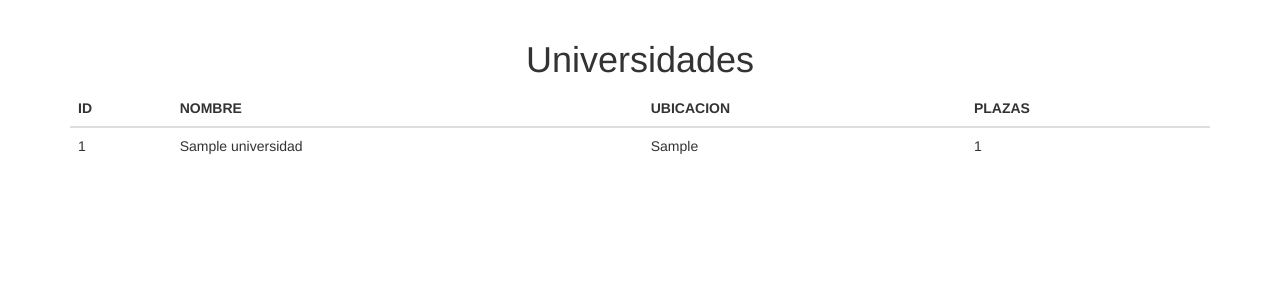
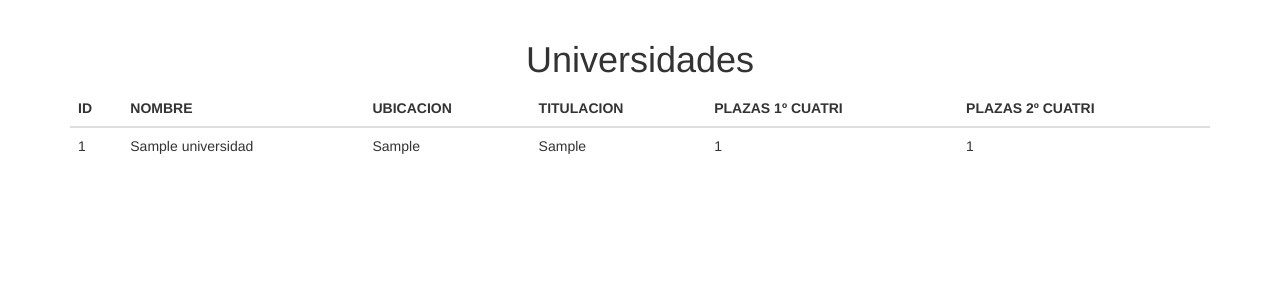
Before and after one commit to alexalvarezg/U2U_app, a Flask app: page /universidades in a window 1280 px wide. Shown: the part 52-352 px from the top of the page. Run offline with Flask 2, Linux system fonts and the light colour scheme; the visitor is signed in with stand-in values (Sample User, id 1); tables that the repository leaves empty hold one stand-in row (values such as "Sample post"); some libraries are stand-ins or nearby versions.

Commit message:
incorporados cambios a universidad en query y html

```diff
--- a/app/new_views.py
+++ b/app/new_views.py
@@ -152,17 +152,18 @@ def select_estudiantes_idiomas():
 @app.route("/universidades")
 def select_universidades():
     if 'logged_in' in session:
-        output = db.engine.execute('SELECT * FROM universidad;').fetchall()
+        output = db.engine.execute('Select u.id, u.nombre, u.ubicacion, t.codigo, u.plazas1, u.plazas2 from universidad u, titulaciones t, aux_titulacion_universidad a where u.id=a.id_universidad and t.id = a.id_titulacion order by u.id;').fetchall()
         return render_template('Admin/Universidad.html',result=output)
     else:
         flash('Primero debe inciar sesión o registrarse','danger')
         return redirect(url_for('login'))
 
 
+
 @app.route("/universidades_con_idiomas")
 def select_universidades_idiomas():
     if 'logged_in' in session:
-        output = db.engine.execute('SELECT U.id, nombre, ubicacion, plazas, idioma, nivel FROM universidad U, titulo T, aux_titulo_universidad A WHERE U.id=A.id_universidad AND T.id = A.id_titulo ORDER BY U.id;').fetchall()
+        output = db.engine.execute('SELECT U.id, nombre, ubicacion, plazas1, plazas2, idioma, nivel, tipo FROM universidad U, titulo T, aux_titulo_universidad A WHERE U.id=A.id_universidad AND T.id = A.id_titulo ORDER BY U.id;').fetchall()
         return render_template('Admin/Universidad_idiomas.html',result=output)
     else:
         flash('Primero debe inciar sesión o registrarse','danger')
--- a/templates/Admin/Universidad.html
+++ b/templates/Admin/Universidad.html
@@ -15,7 +15,9 @@
             <th>ID</th>
             <th>NOMBRE</th>
             <th>UBICACION</th>
-            <th>PLAZAS</th>
+            <th>TITULACION</th>
+            <th>PLAZAS 1º CUATRI</th>
+            <th>PLAZAS 2º CUATRI</th>
         </tr>
         </thead>
         <tbody>
@@ -25,6 +27,8 @@
                 <td> {{ item[1] }} </td>
                 <td> {{ item[2] }} </td>
                 <td> {{ item[3] }} </td>
+                <td> {{ item[4] }} </td>
+                <td> {{ item[5] }} </td>
             </tr>
         {% endfor %}
         </tbody>
```
Also changed, not shown: templates/Admin/Universidad_idiomas.html (+6 -1 lines).
